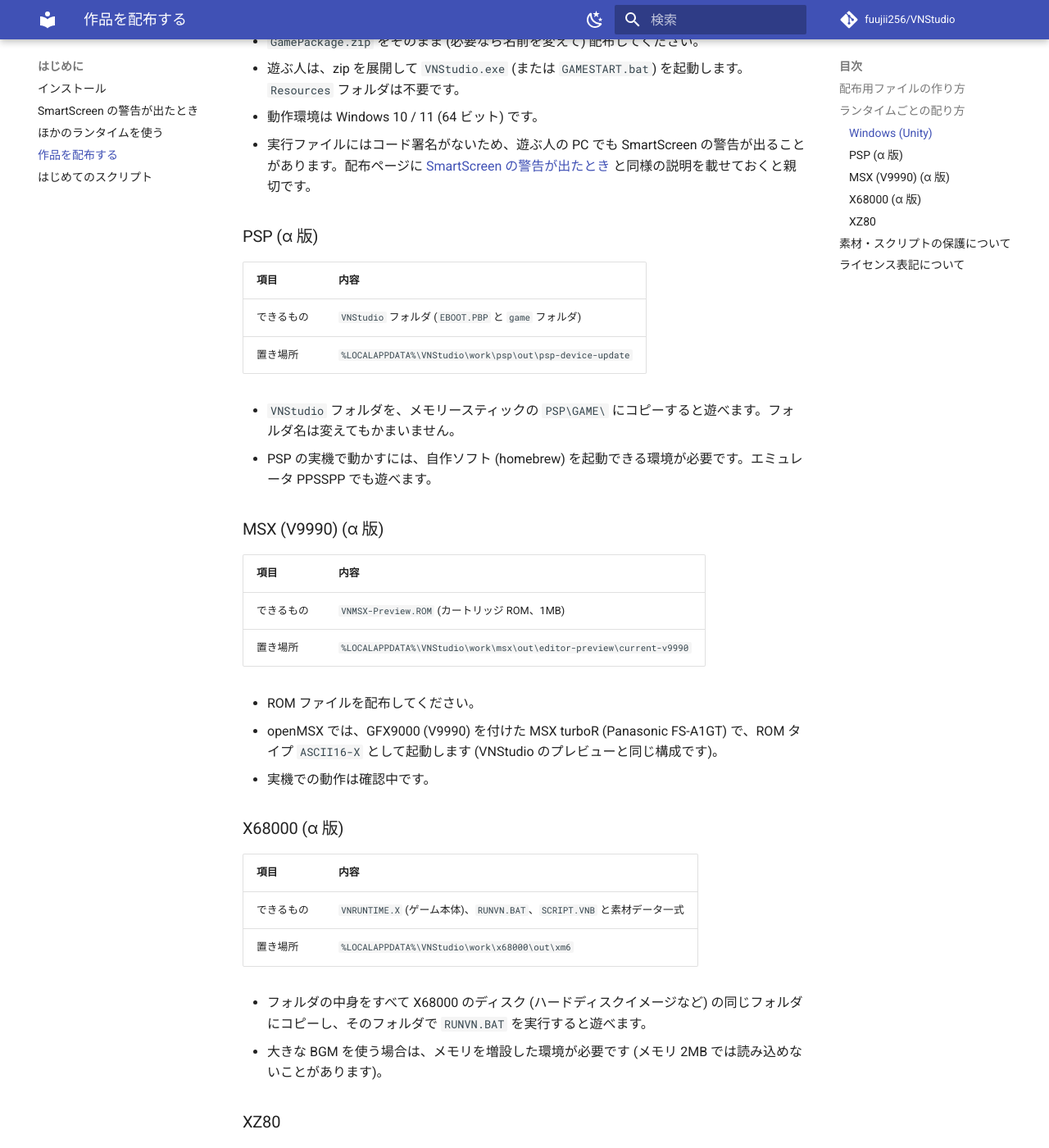
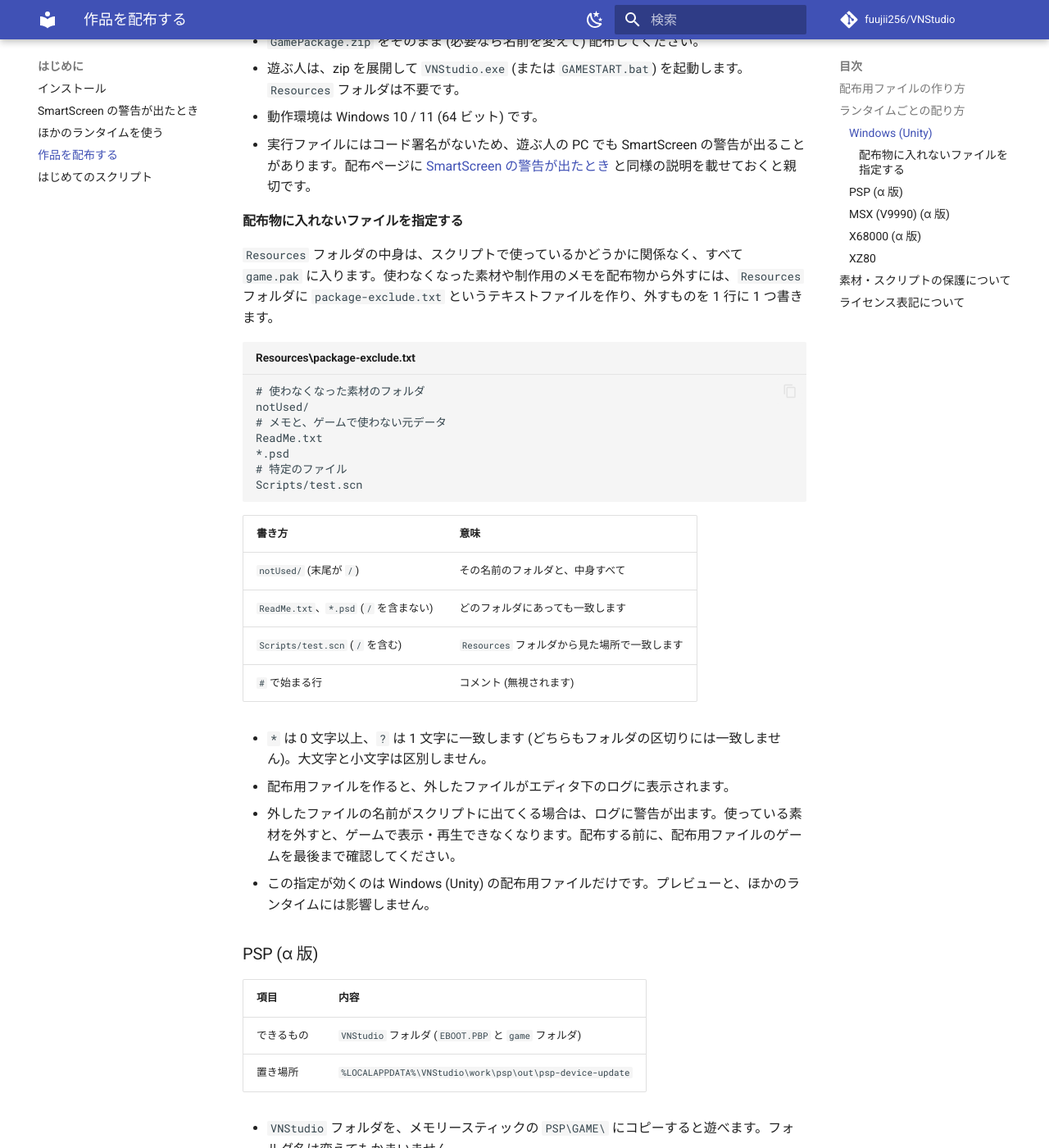
Before and after one commit to fuujii256/VNStudio, an MkDocs documentation site: the page built from docs/getting-started/distribute.md, in a window 1280 px wide and 1400 px high, scrolled down 1068 px. Shown: the whole window at 82% size. Built offline with MkDocs 1.6.1 and Material for MkDocs 9.7.7, drawn with Linux system fonts in a browser that asks for light colours; comment, search, counter and statistics services are not loaded.

Commit message:
Release 0.92.14-beta: package exclude list for Windows (Unity) distribution (core only)
Co-Authored-By: Claude Opus 5.5 <noreply@anthropic.com>

````diff
--- a/docs/getting-started/distribute.md
+++ b/docs/getting-started/distribute.md
@@ -29,6 +29,32 @@ VNStudio で作った作品は、商用・非商用を問わず、無料で配
 - 遊ぶ人は、zip を展開して `VNStudio.exe` (または `GAMESTART.bat`) を起動します。`Resources` フォルダは不要です。
 - 動作環境は Windows 10 / 11 (64 ビット) です。
 - 実行ファイルにはコード署名がないため、遊ぶ人の PC でも SmartScreen の警告が出ることがあります。配布ページに [SmartScreen の警告が出たとき](smartscreen.md) と同様の説明を載せておくと親切です。
+
+#### 配布物に入れないファイルを指定する
+
+`Resources` フォルダの中身は、スクリプトで使っているかどうかに関係なく、すべて `game.pak` に入ります。使わなくなった素材や制作用のメモを配布物から外すには、`Resources` フォルダに `package-exclude.txt` というテキストファイルを作り、外すものを 1 行に 1 つ書きます。
+
+```text title="Resources\package-exclude.txt"
+# 使わなくなった素材のフォルダ
+notUsed/
+# メモと、ゲームで使わない元データ
+ReadMe.txt
+*.psd
+# 特定のファイル
+Scripts/test.scn
+```
+
+| 書き方 | 意味 |
+|---|---|
+| `notUsed/` (末尾が `/`) | その名前のフォルダと、中身すべて |
+| `ReadMe.txt`、`*.psd` (`/` を含まない) | どのフォルダにあっても一致します |
+| `Scripts/test.scn` (`/` を含む) | `Resources` フォルダから見た場所で一致します |
+| `#` で始まる行 | コメント (無視されます) |
+
+- `*` は 0 文字以上、`?` は 1 文字に一致します (どちらもフォルダの区切りには一致しません)。大文字と小文字は区別しません。
+- 配布用ファイルを作ると、外したファイルがエディタ下のログに表示されます。
+- 外したファイルの名前がスクリプトに出てくる場合は、ログに警告が出ます。使っている素材を外すと、ゲームで表示・再生できなくなります。配布する前に、配布用ファイルのゲームを最後まで確認してください。
+- この指定が効くのは Windows (Unity) の配布用ファイルだけです。プレビューと、ほかのランタイムには影響しません。
 
 ### PSP (α 版)
 
````
Also changed, not shown: CHANGELOG/core.md (+9 -0 lines), README.md (+1 -1 lines), docs/getting-started/install.md (+2 -2 lines), docs/reference/index.md (+1 -1 lines), docs/reference/runtime-support.md (+1 -1 lines).
